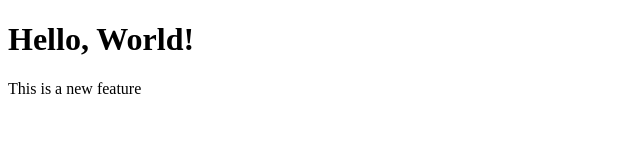
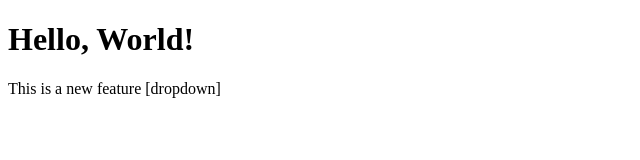
Before and after one commit to spbista009/LocalRepo, a plain HTML site: page index.html in a window 1280 px wide. Shown: the whole page, without its empty margins (0-640 px from the left). Drawn offline with Linux system fonts and the light colour scheme.

Commit message:
Add dropdown

```diff
--- a/index.html
+++ b/index.html
@@ -10,4 +10,4 @@
 </body>
 </html>
 
-<p>This is a new feature<p>
+<p>This is a new feature [dropdown]<p>
```
